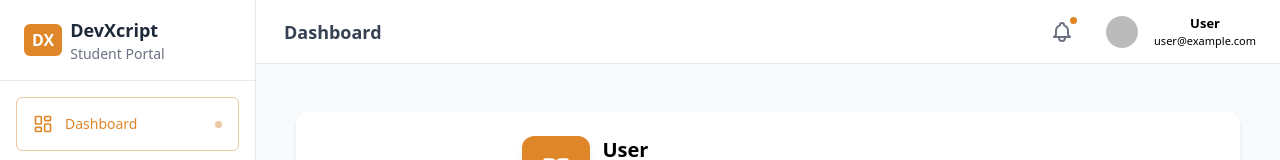
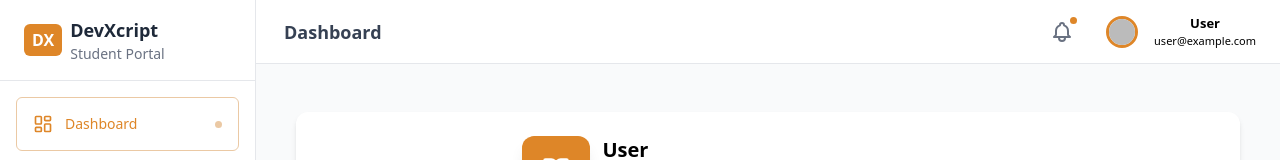
Before and after one commit to Bushrajan/Student-Portal-, a React (Vite) app: page /dashboard in a window 1280 px wide. Shown: the top 160 px of the page. Built offline with nearby package versions, Linux system fonts and the light colour scheme; no server answers; sample sign-in values are in the browser's storage.

Commit message:
complete stu por last commit

```diff
--- a/src/pages/Dashboard.jsx
+++ b/src/pages/Dashboard.jsx
@@ -190,7 +190,7 @@ const Dashboard = () => {
                                 <img
                                     src={user?.photoURL || "/p1.png"}
                                     alt="user"
-                                    className="w-8 h-8 rounded-full"
+                                    className="w-8 h-8 border-3 border-[#DE8628] rounded-full"
                                 />
                                 <span className="lg:flex flex-col md:flex hidden">
                                     <span className="font-semibold text-[13px]">
```
